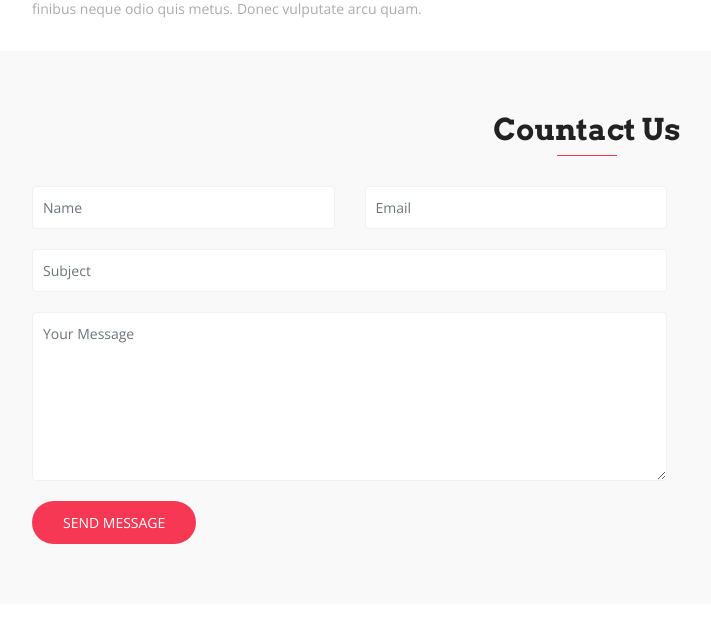
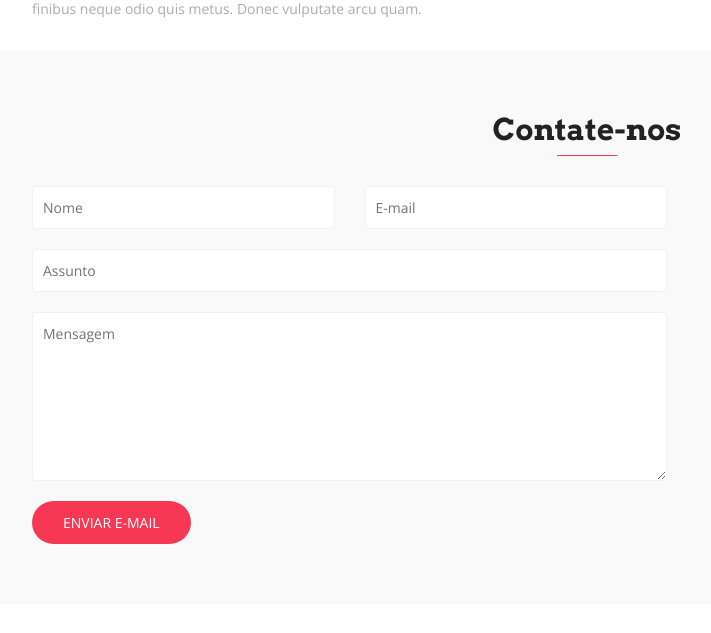
Before and after one commit to anjinha-oliveira/fusion, a Django app: page / in a window 1280 px wide. Shown: the part 4348-4981 px from the top of the page, without its empty margins (53-764 px from the left). Run offline with Django 5.2, Linux system fonts and the light colour scheme; data comes from the database, SQL or seed files in the repository; some libraries are stand-ins or nearby versions; some web fonts are replaced; grey boxes are pictures that could not be loaded.

Commit message:
Atualizando script de contato, adicionando os campos estabelecidos na classe ContatoForm

```diff
--- a/core/templates/contato.html
+++ b/core/templates/contato.html
@@ -3,39 +3,40 @@
 <section id="contact" class="section-padding bg-gray">
     <div class="container">
         <div class="section-header text-center">
-        <h2 class="section-title wow fadeInDown" data-wow-delay="0.3s">Countact Us</h2>
+        <h2 class="section-title wow fadeInDown" data-wow-delay="0.3s">Contate-nos</h2>
         <div class="shape wow fadeInDown" data-wow-delay="0.3s"></div>
         </div>
         <div class="row contact-form-area wow fadeInUp" data-wow-delay="0.3s">
         <div class="col-lg-7 col-md-12 col-sm-12">
             <div class="contact-block">
-            <form id="contactForm">
+            <form id="contato" method="post" action="{% url 'index' %}">
+                {% csrf_token %}
                 <div class="row">
                 <div class="col-md-6">
                     <div class="form-group">
-                    <input type="text" class="form-control" id="name" name="name" placeholder="Name" required data-error="Please enter your name">
+                    <input type="text" class="form-control" id="nome" name="nome" placeholder="Nome" required data-error="Please enter your name">
                     <div class="help-block with-errors"></div>
                     </div>
                 </div>
                 <div class="col-md-6">
                     <div class="form-group">
-                    <input type="text" placeholder="Email" id="email" class="form-control" name="email" required data-error="Please enter your email">
+                    <input type="text" placeholder="E-mail" id="email" class="form-control" name="email" required data-error="Please enter your email">
                     <div class="help-block with-errors"></div>
                     </div>
                 </div>
                 <div class="col-md-12">
                     <div class="form-group">
-                    <input type="text" placeholder="Subject" id="msg_subject" class="form-control" required data-error="Please enter your subject">
+                    <input type="text" placeholder="Assunto" name="assunto" id="assunto" class="form-control" required data-error="Please enter your subject">
                     <div class="help-block with-errors"></div>
                     </div>
                 </div>
                 <div class="col-md-12">
                     <div class="form-group">
-                    <textarea class="form-control" id="message" placeholder="Your Message" rows="7" data-error="Write your message" required></textarea>
+                    <textarea class="form-control" id="mensagem" placeholder="Mensagem" name="mensagem" rows="7" data-error="Write your message" required></textarea>
                     <div class="help-block with-errors"></div>
                     </div>
                     <div class="submit-button text-left">
-                    <button class="btn btn-common" id="form-submit" type="submit">Send Message</button>
+                    <button class="btn btn-common" id="form-submit" type="submit">Enviar E-mail</button>
                     <div id="msgSubmit" class="h3 text-center hidden"></div>
                     <div class="clearfix"></div>
                     </div>
```
